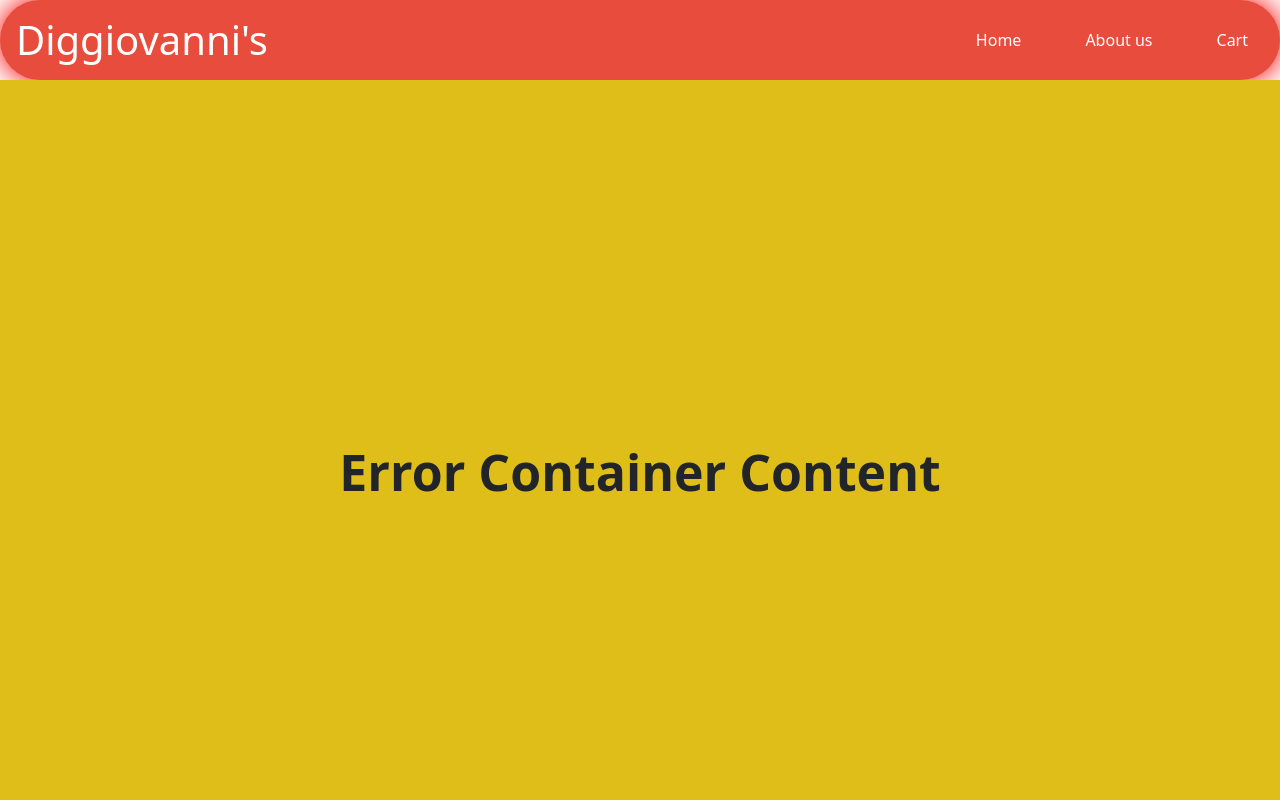
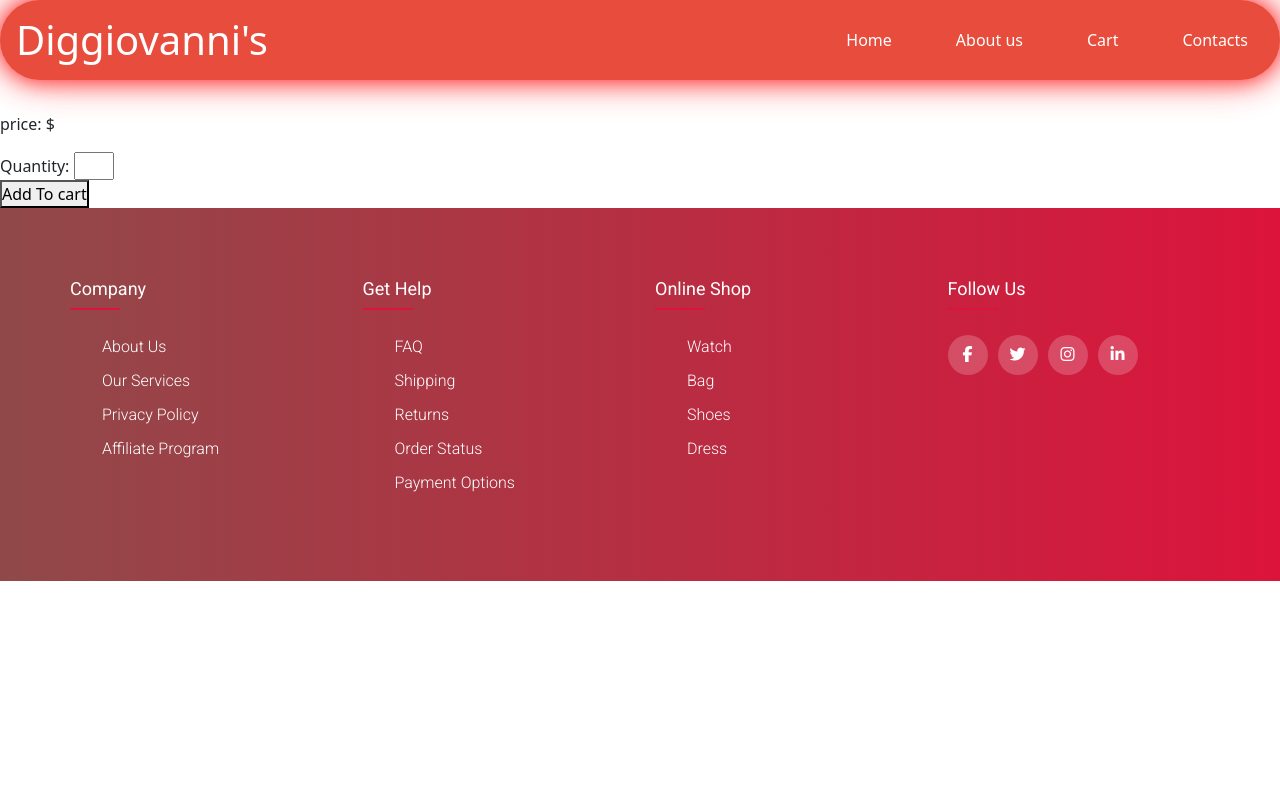
Before and after one commit to dachi-svg/Angular-Restaurant-Project, an Angular app in the folder AngularRest/: page /details in a window 1280 px wide. Shown: the top 800 px of the page. Built offline with nearby package versions, Linux system fonts and the light colour scheme.

Commit message:
Huge update

```diff
--- a/AngularRest/src/app/ImportantParts/navigation/navigation.component.html
+++ b/AngularRest/src/app/ImportantParts/navigation/navigation.component.html
@@ -11,6 +11,9 @@
       <li>
         <a href="" routerLink="/cart" routerLinkActive="active">Cart</a>
       </li>
+      <li>
+        <a href="" routerLink="/contacts" routerLinkActive="active">Contacts</a>
+      </li>
     </ul>
   </nav>
 </header>
--- a/AngularRest/src/app/app-routing.module.ts
+++ b/AngularRest/src/app/app-routing.module.ts
@@ -4,11 +4,15 @@ import { HomeComponent } from './pages/home/home.component';
 import { CartComponent } from './pages/cart/cart.component';
 import { AboutusComponent } from './pages/aboutus/aboutus.component';
 import { ErrorComponent } from './pages/error/error.component';
+import { ContactComponent } from './pages/contact/contact.component';
+import { DetailsComponent } from './pages/home/details/details.component';
 
 const routes: Routes = [
   {path: "", component: HomeComponent},
   {path: "cart", component: CartComponent},
   {path: "aboutus", component: AboutusComponent},
+  {path: "contacts", component: ContactComponent},
+  {path: "details", component: DetailsComponent},
   {path: "**", component: ErrorComponent}
 ];
 
--- a/AngularRest/src/app/app.module.ts
+++ b/AngularRest/src/app/app.module.ts
@@ -11,6 +11,8 @@ import { FooterComponent } from './ImportantParts/footer/footer.component';
 import { FormsModule } from '@angular/forms';
 import { HttpClientModule } from '@angular/common/http';
 import { ErrorComponent } from './pages/error/error.component';
+import { DetailsComponent } from './pages/home/details/details.component';
+import { ContactComponent } from './pages/contact/contact.component';
 
 @NgModule({
   declarations: [
@@ -20,7 +22,9 @@ import { ErrorComponent } from './pages/error/error.component';
     AboutusComponent,
     NavigationComponent,
     FooterComponent,
-    ErrorComponent
+    ErrorComponent,
+    DetailsComponent,
+    ContactComponent
   ],
   imports: [
     BrowserModule,
--- /dev/null
+++ b/AngularRest/src/app/pages/contact/contact.component.html
@@ -0,0 +1 @@
+<p>contact works!</p>
--- /dev/null
+++ b/AngularRest/src/app/pages/home/details/details.component.html
@@ -0,0 +1,7 @@
+<h1>{{actRouterdata.name}}</h1>
+<img width="300" [src]="actRouterdata.image" alt="">  <br>
+<p>price: {{actRouterdata.price}}$</p>
+<span>Quantity: </span>
+<input style="width: 40px;" type="number" [(ngModel)]="itemQuantity">
+<br>
+<button (click)="addToCarter()">Add To cart</button>
--- /dev/null
+++ b/AngularRest/src/app/pages/home/details/details.component.ts
@@ -0,0 +1,33 @@
+import { Component, OnInit } from '@angular/core';
+import { FoodApiService } from '../../../Services/food-api.service';
+import { ActivatedRoute } from '@angular/router';
+
+@Component({
+  selector: 'app-details',
+  templateUrl: './details.component.html',
+  styleUrl: './details.component.css'
+})
+export class DetailsComponent implements OnInit{
+  ngOnInit(): void {
+    this.getRouterData()
+  }
+  public itemQuantity:any
+  public actRouterdata:any
+  constructor (public api: FoodApiService, public actRouter: ActivatedRoute) {}
+
+  getRouterData() {
+    this.actRouter.queryParams.subscribe(data => {
+      this.actRouterdata = data
+      console.log(data);
+
+    })
+  }
+
+  addToCarter() {
+    this.api.addToCart({
+      "quantity": this.itemQuantity,
+      "price": this.actRouterdata.price * this.itemQuantity,
+      "productId": this.actRouterdata.id
+    }).subscribe()
+  }
+}
--- a/AngularRest/src/app/pages/home/home.component.html
+++ b/AngularRest/src/app/pages/home/home.component.html
@@ -47,12 +47,11 @@
     <div class="cards">
         <div class="food-card" *ngFor="let item of FoodApi">
             <img src="{{item.image}}" alt="">
-            <button class="btn" (click)="addToCarter(item)">
+            <button class="btn" (click)="gotoDetails(item)">
               Add To Cart
             </button>
             <h2>{{item.name}}</h2>
             <span class="description">Mushroom sauce, lettuce and cheese in a delcious bun</span>
-            <input type="number" [(ngModel)]="pQuantity" placeholder="Quantity">
             <span class="price">{{item.price}}<span>$</span></span>
           </div>
     </div>
--- a/AngularRest/src/app/pages/home/home.component.ts
+++ b/AngularRest/src/app/pages/home/home.component.ts
@@ -1,6 +1,7 @@
 import { Component, OnInit } from '@angular/core';
 import { FoodApiService } from '../../Services/food-api.service';
 import { log } from 'console';
+import { Router } from '@angular/router';
 
 @Component({
   selector: 'app-home',
@@ -9,7 +10,7 @@ import { log } from 'console';
 })
 export class HomeComponent implements OnInit{
 
-  constructor(public GetF: FoodApiService) {}
+  constructor(public GetF: FoodApiService, public router: Router) {}
 
   ngOnInit(): void {
     this.GetFood()
@@ -55,4 +56,8 @@ export class HomeComponent implements OnInit{
       "productId": item.id
     }).subscribe()
   }
+
+  gotoDetails(item: any) {
+    this.router.navigate(["/details"], {queryParams: item})
+  }
 }
```
Also changed, not shown: AngularRest/src/app/pages/contact/contact.component.ts (added, +10 -0 lines), AngularRest/src/app/pages/contact/contact.component.css (added), AngularRest/src/app/pages/home/details/details.component.css (added), 2 other files (tests, documents, lock files or other folders).
